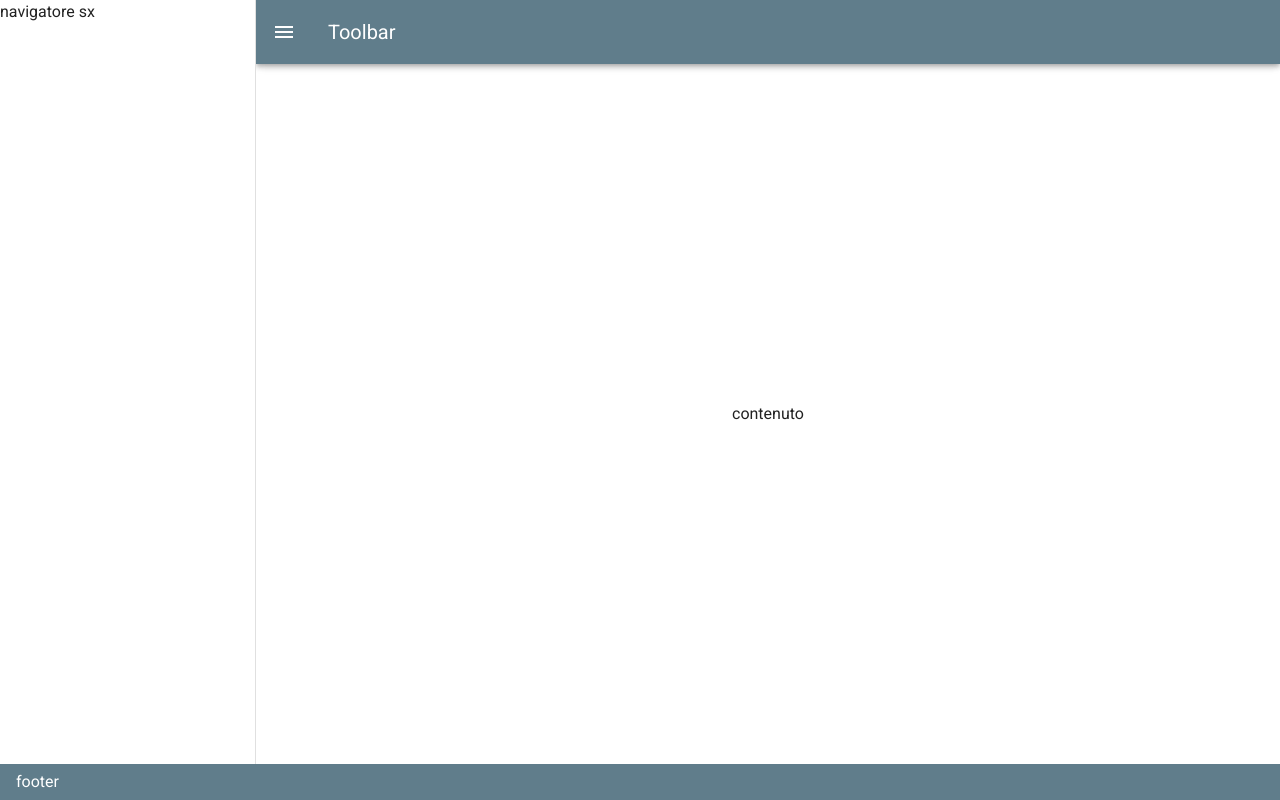
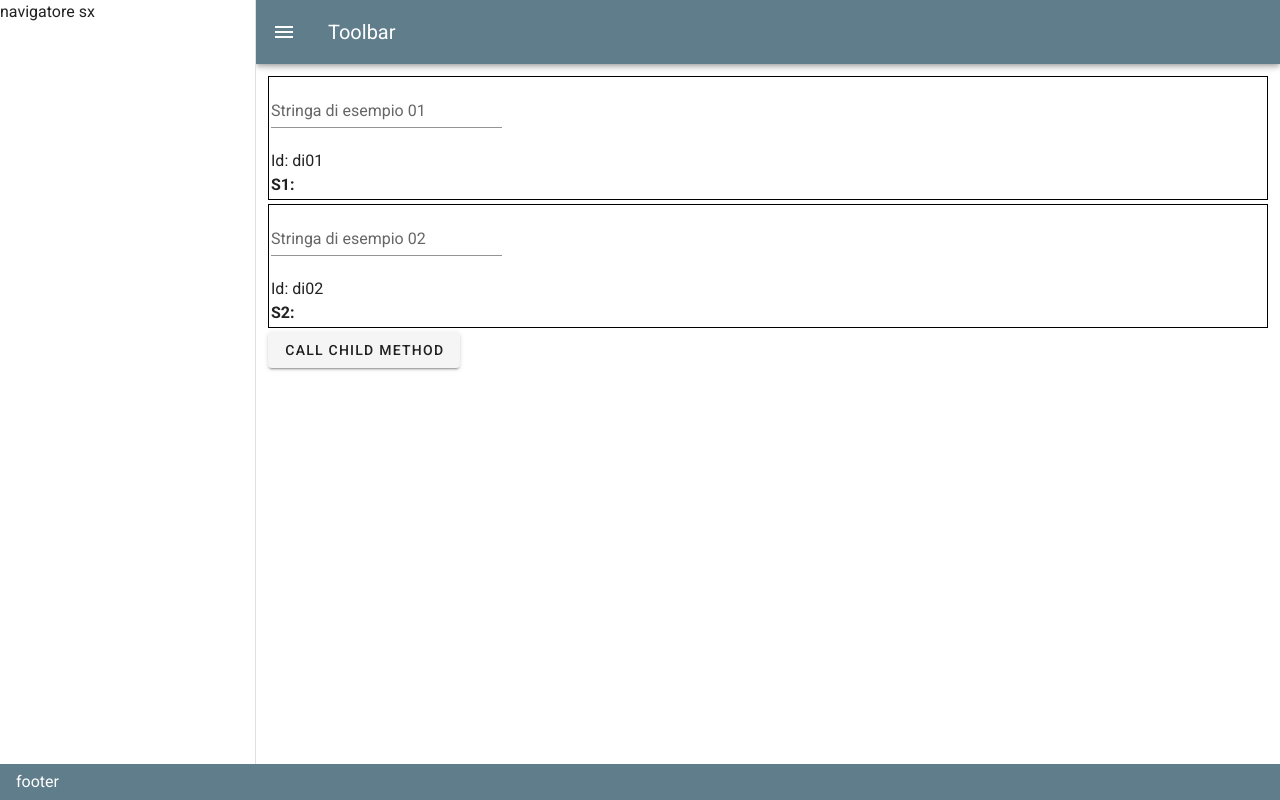
Before and after one commit to massimobiagioli/vue-playground, a Vue app: page / in a window 1280 px wide. Built offline with nearby package versions, Linux system fonts and the light colour scheme.

Commit message:
call child components

```diff
--- a/src/App.vue
+++ b/src/App.vue
@@ -1,70 +1,33 @@
 <template>
   <v-app id="app">
-
-    <v-app-bar
-      app
-      clipped-right
-      color="blue-grey"
-      dark
-    >
+    <v-app-bar app clipped-right color="blue-grey" dark>
       <v-app-bar-nav-icon @click.stop="drawer = !drawer" />
       <v-toolbar-title>Toolbar</v-toolbar-title>
     </v-app-bar>
 
-    <v-navigation-drawer
-      v-model="drawer"
-      app
-    >
-      navigatore sx
-    </v-navigation-drawer>
+    <v-navigation-drawer v-model="drawer" app>navigatore sx</v-navigation-drawer>
 
-    <v-navigation-drawer
-      v-model="left"
-      fixed
-      temporary
-    />
+    <v-navigation-drawer v-model="left" fixed temporary />
 
     <v-content>
-      <v-container
-        class="fill-height"
-        fluid
-      >
-        <v-row
-          justify="center"
-          align="center"
-        >
-          <v-col class="shrink">
-            contenuto
-          </v-col>
-        </v-row>
-      </v-container>
+      <form-wrapper>
+      </form-wrapper>
     </v-content>
 
-    <v-navigation-drawer
-      v-model="right"
-      fixed
-      right
-      temporary
-    />
-
-    <v-footer
-      app
-      color="blue-grey"
-      class="white--text"
-    >
-      footer
-    </v-footer>
+    <v-footer app color="blue-grey" class="white--text">footer</v-footer>
   </v-app>
 </template>
 
 <script>
-  export default {
-    props: {
-      source: String,
-    },
-    data: () => ({
-      drawer: null,
-      left: false,
-    }),
-  }
+import FormWrapper from "./components/FormWrapper";
+
+export default {
+  components: {
+    FormWrapper
+  },
+  data: () => ({
+    drawer: null,
+    left: false,
+  })
+};
 </script>
--- /dev/null
+++ b/src/components/DataInput.vue
@@ -0,0 +1,48 @@
+<template>
+  <v-row>
+    <v-col cols="12" sm="6" md="3">
+      <v-text-field :id="id" :label="label" v-model="content" @input="onChange" />
+      <div>
+        <span>Id:</span>
+        {{id}}
+      </div>
+    </v-col>
+  </v-row>
+</template>
+
+<script>
+import EventBus from "../event-bus";
+
+export default {
+  name: "DataInput",
+  props: {
+    id: String,
+    label: String
+  },
+  data: () => ({
+    content: ""
+  }),
+  methods: {
+    onChange(value) {
+      this.$emit("textChange", this.id, value);
+      if (value === "special") {
+        let payload = {
+          id: this.id,
+          value: "QWERTYUI123456789"
+        };
+        EventBus.$emit("specialEvent", payload);
+      }
+    },
+    getValue() {
+      return this.content;
+    }
+  },
+  mounted() {
+    EventBus.$on("afterSpecialEvent", payload => {
+      if (this.id === payload.id) {
+        this.content = payload.value;
+      }
+    });
+  }
+};
+</script>
--- /dev/null
+++ b/src/components/FormWrapper.vue
@@ -0,0 +1,86 @@
+<template>
+  <v-form>
+    <v-container>
+      <div class='box'>
+        <data-input
+          id="di01"
+          label="Stringa di esempio 01"
+          @textChange="onTextChange"
+          ref="di01comp"/>
+        <div class='component-id'><span>S1: </span>{{s1}}</div>
+      </div>
+      <div class='box'>
+        <data-input
+          id="di02"
+          label="Stringa di esempio 02"
+          @textChange="onTextChange"
+          ref="di02comp"/>
+        <div class='component-id'><span>S2: </span>{{s2}}</div>
+      </div>
+      <div>
+        <v-btn @click="callChildMethod">Call Child Method</v-btn>
+      </div>
+    </v-container>
+  </v-form>
+</template>
+
+<script>
+import DataInput from "./DataInput";
+import EventBus from "../event-bus";
+
+export default {
+  name: "FormWrapper",
+  components: {
+    DataInput
+  },
+  data: () => ({
+    s1: "",
+    s2: ""
+  }),
+  methods: {
+    onTextChange(id, value) {
+      switch (id) {
+        case "di01":
+          this.s1 = value;
+          break;
+        case "di02":
+          this.s2 = value;
+          break;
+      }
+    },
+    callChildMethod() {
+      let strResult = '';
+      for (let key in this.$refs) {
+        let value = this.$refs[key].getValue();
+        strResult += `Key: ${key}  Value: ${value}\n`;
+      }
+      alert(strResult);
+    }
+  },
+  mounted() {
+    EventBus.$on("specialEvent", payload => {
+      switch (payload.id) {
+        case "di01":
+          this.s1 = payload.value;
+          break;
+        case "di02":
+          this.s2 = payload.value;
+          break;
+      }
+      EventBus.$emit("afterSpecialEvent", { id: payload.id, value: "xyz" });
+    });
+  }
+};
+</script>
+
+<style>
+  .box {
+    border: 1px solid black;
+    margin-bottom: 4px;
+    padding: 2px 2px;
+  }
+  .component-id {
+    font-weight: bold;
+    font-size: 1.1 em;
+  }
+</style>
--- /dev/null
+++ b/src/event-bus.js
@@ -0,0 +1,5 @@
+import Vue from 'vue';
+
+const EventBus = new Vue();
+
+export default EventBus;
```
